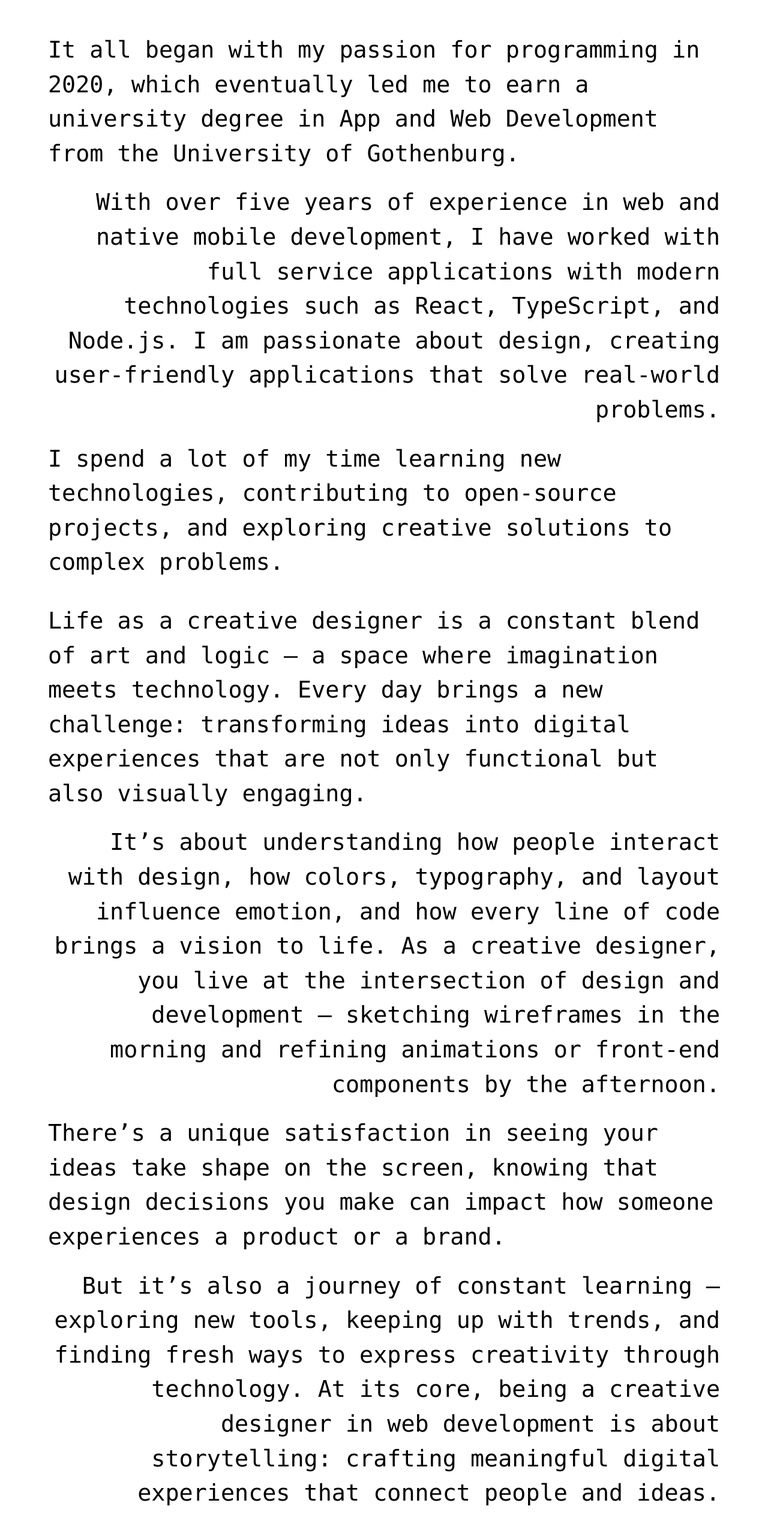
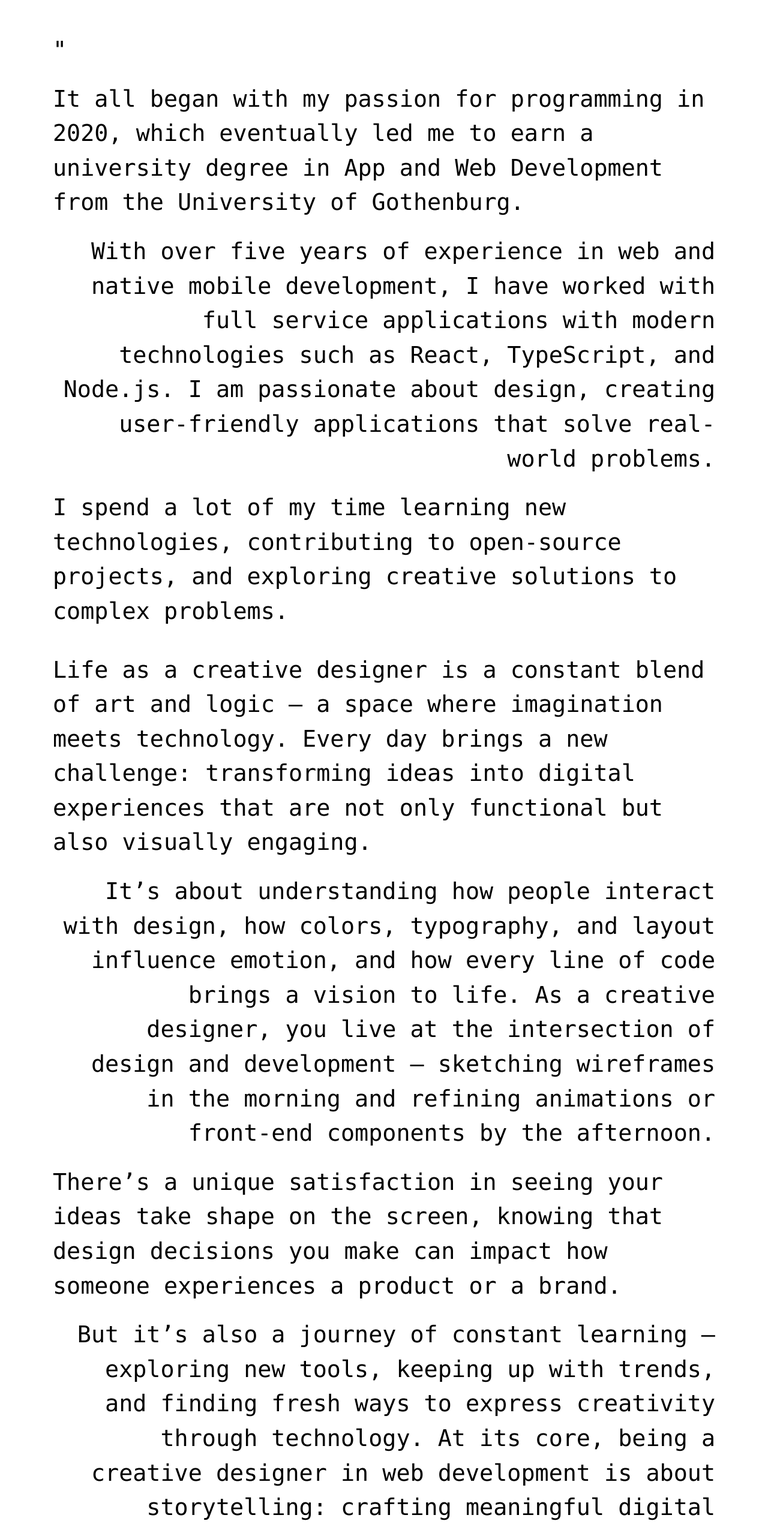
Before and after one commit to ns-develops/Portfolio-ns-dev.tech, a React (Vite) app: page / in a window 1280 px wide. Shown: the part 994-3545 px from the top of the page at 60% size. Built offline with nearby package versions, Linux system fonts and the light colour scheme; a web font is replaced by a local one.

Commit message:
added quotion mark temporary

```diff
--- a/src/components/Info.jsx
+++ b/src/components/Info.jsx
@@ -13,31 +13,40 @@ const Info = () => {
     >
 
 <div className="flex flex-col gap-6 text-[3vw] leading-[4.5vw] font-mono">
-  <p className="text-left">
+<p className="text-left relative hover:bg-gray-200 hover:bg-opacity-50 transition-colors duration-300 px-2">
+"
+</p>
+
+  <p className="text-left relative hover:bg-gray-200 hover:bg-opacity-50 transition-colors duration-300 px-2">
     It all began with my passion for programming in 2020, which eventually led me to earn a university degree in App and Web Development from the University of Gothenburg.
   </p>
-  <p className="text-right">
+  <p className="text-right relative hover:bg-gray-200 hover:bg-opacity-50 transition-colors duration-300 px-2">
     With over five years of experience in web and native mobile development, I have worked with full service applications with modern technologies such as React, TypeScript, and Node.js. I am passionate about design, creating user-friendly applications that solve real-world problems.
   </p>
-  <p className="text-left">
+  <p className="text-left relative hover:bg-gray-200 hover:bg-opacity-50 transition-colors duration-300 px-2">
     I spend a lot of my time learning new technologies, contributing to open-source projects, and exploring creative solutions to complex problems.
   </p>
 </div>
 
 <div className="flex flex-col gap-6 mt-10 text-[3vw] leading-[4.5vw] font-mono">
-  <p className="text-left">
+
+  <p className="text-left relative hover:bg-gray-200 hover:bg-opacity-50 transition-colors duration-300 px-2">
     Life as a creative designer is a constant blend of art and logic — a space where imagination meets technology. Every day brings a new challenge: transforming ideas into digital experiences that are not only functional but also visually engaging.
   </p>
-  <p className="text-right">
+  <p className="text-right relative hover:bg-gray-200 hover:bg-opacity-50 transition-colors duration-300 px-2">
     It’s about understanding how people interact with design, how colors, typography, and layout influence emotion, and how every line of code brings a vision to life. As a creative designer, you live at the intersection of design and development — sketching wireframes in the morning and refining animations or front-end components by the afternoon.
   </p>
-  <p className="text-left">
+  <p className="text-left relative hover:bg-gray-200 hover:bg-opacity-50 transition-colors duration-300 px-2">
     There’s a unique satisfaction in seeing your ideas take shape on the screen, knowing that design decisions you make can impact how someone experiences a product or a brand.
   </p>
-  <p className="text-right">
+  <p className="text-right relative hover:bg-gray-200 hover:bg-opacity-50 transition-colors duration-300 px-2">
     But it’s also a journey of constant learning — exploring new tools, keeping up with trends, and finding fresh ways to express creativity through technology. At its core, being a creative designer in web development is about storytelling: crafting meaningful digital experiences that connect people and ideas.
   </p>
+  <p className="text-right relative hover:bg-gray-200 hover:bg-opacity-50 transition-colors duration-300 px-2">
+    "
+  </p>
 </div>
+
 
      {/*<div className="flex flex-col gap-6 text-[3vw] leading-[4.5vw] font-[Neue_Montreal]">
         <p className="text-left">
--- a/src/components/Portfolio.jsx
+++ b/src/components/Portfolio.jsx
@@ -10,11 +10,10 @@ const Portfolio = () => {
 
       <div className="px-20">
         <div className="cards w-full flex gap-10 mt-10">
-          <div className="card rounded-xl w-1/2 h-[75vh] bg-red-500 overflow-hidden">
-          <div className="w-full h-full bg-green-600">
+          <div className="cardcontainer rounded-xl w-1/2 h-[75vh] overflow-hidden">
+          <div className="w-full h-full rounded-xl bg-green-600">
+          </div>
 
-
-          </div>
           </div>
           <div className="card rounded-xl w-1/2 h-[75vh] bg-red-500"></div>
         </div>
```
